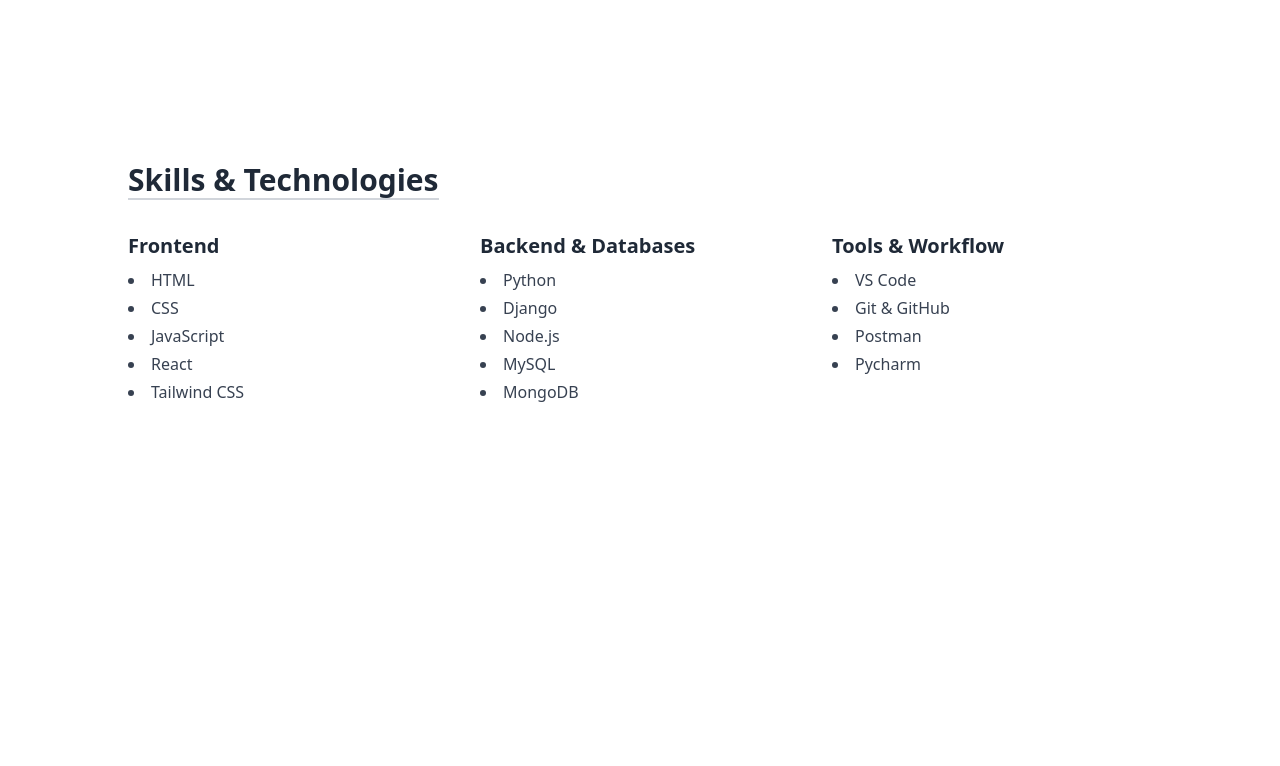
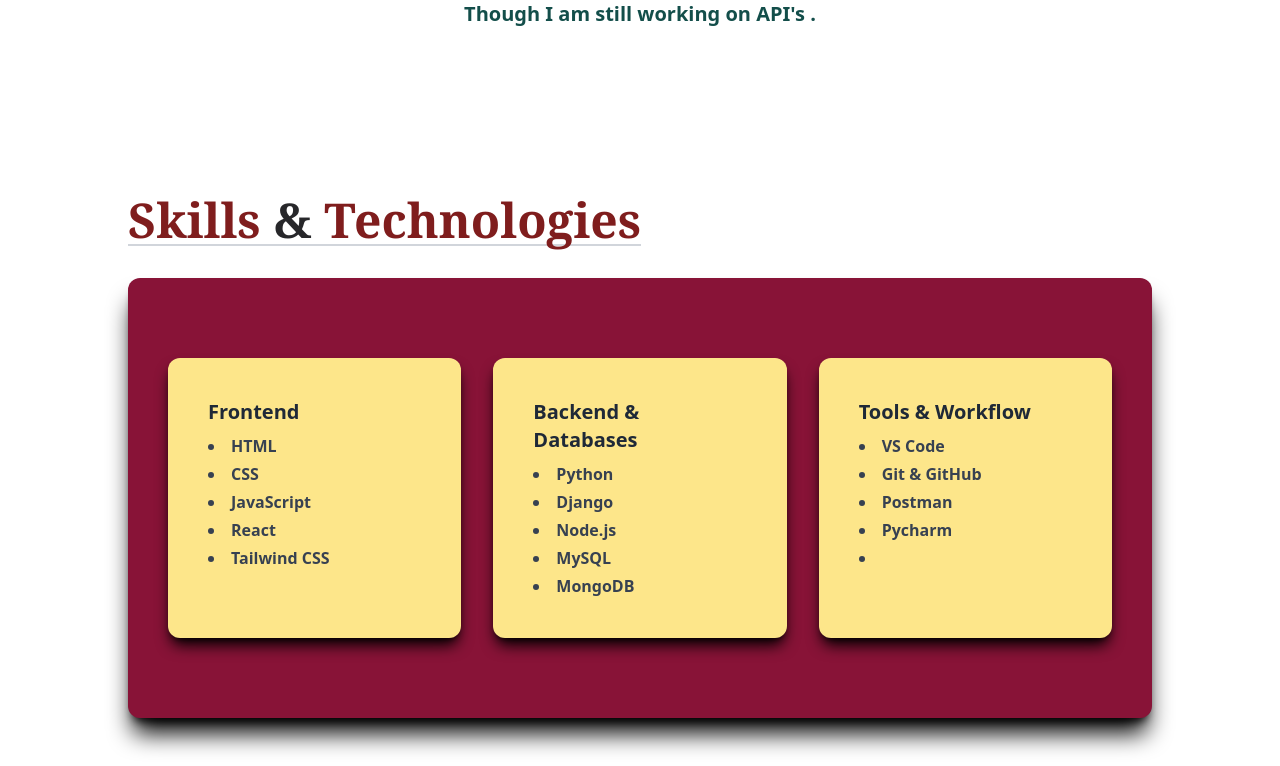
Before and after one commit to surbhi713/portfolio, a React (Vite) app: page /skills in a window 1280 px wide. Shown: the part 1062-1828 px from the top of the page. Before the commit the page ends 1514 px from the top, so only its background shows below. Built offline with nearby package versions, Linux system fonts and the light colour scheme.

Commit message:
skill section comppleted

```diff
--- a/src/section/About.jsx
+++ b/src/section/About.jsx
@@ -19,7 +19,7 @@ function About() {
   return (
     <div id='about' className={`${darkmode ? 'bg-black' : 'bg-transparent'}' lg:py-20 px-20
     flex flex-col justify-center items-center gap-8`}>
-        <h1 className='text-5xl text-midnight text-shadow-lg font-semibold  dark:text-white
+        <h1 className='text-5xl mb-8 border-b-2 border-gray-300 text-shadow-lg font-semibold  dark:text-white
         font-serif' data-aos="zoom-in">About Me</h1>
         <p className='text-teal-900  text-xl font-semibold text-center leading-7 py-10'
         data-aos="zoom-in" data-aos-delay="200">Hey, I'm Surbhi — a frontend developer who turns pixels into purpose.
--- a/src/section/Skills.jsx
+++ b/src/section/Skills.jsx
@@ -1,20 +1,12 @@
 // import React, { use, useEffect } from 'react'
-// import AOS from 'aos';
-// import 'aos/dist/aos.css';
+
 // import Aos from 'aos';
 // import { useDarkMode } from '../components/DarkModeComponent';
 
 
 // function Skills() {
 
-//     useEffect(()=>{
-//         Aos.init({
-//             delay:100,
-//             offset:200,
-//             duration:800,
-//             easing:"ease-in-sine"
-//         })
-//     })
+
 
 //     const{darkmode,toggleDarkMode} = useDarkMode();
 
@@ -29,21 +21,40 @@
 // export default Skills
 
 
-import React from "react";
+import React, { useEffect } from "react";
+import AOS from 'aos';
+import 'aos/dist/aos.css';
+import { useDarkMode } from "../components/DarkModeComponent";
 
 const SkillsSection = () => {
+
+      useEffect(()=>{
+        AOS.init({
+            delay:100,
+            offset:200,
+            duration:800,
+            easing:"ease-in-sine"
+        })
+    })
+
+  const {darkmode,toggleDarkMode} = useDarkMode();
   return (
-    <section id="skills" className="py-12 px-4 bg-white text-gray-800">
-      <div className="max-w-5xl mx-auto">
-        <h2 className="text-3xl font-bold mb-8 border-b-2 border-gray-300 inline-block">
-          Skills & Technologies
+    <section id="skills" className={`${darkmode?"bg-black text-amber-200" :  "bg-transparent"}
+     py-12 justify-center flex px-4 text-gray-800`}>
+      <div className="max-w-5xl mx-auto ">
+        <h2 data-aos="zoom-in" className="text-5xl font-bold  text-red-900 mb-8 border-b-2
+        font-serif border-gray-300 inline-block">
+          Skills <span className="text-zinc-800">&</span> Technologies
         </h2>
 
-        <div className="grid grid-cols-1 sm:grid-cols-2 md:grid-cols-3 gap-8">
+        <div data-aos="zoom-in" data-aos-delay="400" className="grid grid-cols-1 sm:grid-cols-2 md:grid-cols-3 bg-rose-900
+        rounded-xl lg:py-20 py-6 shadow-xl shadow-black border-rose-500 px-10 gap-8">
           {/* Frontend Skills */}
-          <div>
-            <h3 className="text-xl font-semibold mb-2">Frontend</h3>
-            <ul className="list-disc list-inside text-gray-700 space-y-1">
+          <div className="bg-amber-200 rounded-xl py-10 px-10 gap-10 shadow-black
+          shadow-lg transform hover:scale-110 transition-transform duration-300 cursor-pointer
+          ">
+            <h3 className="text-xl font-bold mb-2">Frontend</h3>
+            <ul className="list-disc font-semibold list-inside text-gray-700 space-y-1">
               <li>HTML</li>
               <li>CSS</li>
               <li>JavaScript</li>
@@ -53,9 +64,10 @@ const SkillsSection = () => {
           </div>
 
           {/* Backend & Databases */}
-          <div>
-            <h3 className="text-xl font-semibold mb-2">Backend & Databases</h3>
-            <ul className="list-disc list-inside text-gray-700 space-y-1">
+          <div className="bg-amber-200 rounded-xl  py-10 px-10 gap-10 shadow-black
+          shadow-lg transform hover:scale-110 transition-transform duration-300 cursor-pointer">
+            <h3 className="text-xl font-bold mb-2">Backend & Databases</h3>
+            <ul className="list-disc list-inside font-semibold text-gray-700 space-y-1">
               <li>Python</li>
               <li>Django</li>
               <li>Node.js</li>
@@ -65,13 +77,17 @@ const SkillsSection = () => {
           </div>
 
           {/* Tools & Workflow */}
-          <div>
-            <h3 className="text-xl font-semibold mb-2">Tools & Workflow</h3>
-            <ul className="list-disc list-inside text-gray-700 space-y-1">
+          <div className="bg-amber-200 rounded-xl  py-10 px-10 gap-10 shadow-black
+          shadow-lg transform hover:scale-110 transition-transform duration-300 cursor-pointer">
+
+            <h3 className="text-xl font-bold mb-2">Tools & Workflow</h3>
+            <ul className="list-disc font-semibold list-inside text-gray-700 space-y-1">
               <li>VS Code</li>
               <li>Git & GitHub</li>
               <li>Postman</li>
               <li>Pycharm</li>
+              <li className="decoration-none"></li>
+
             </ul>
           </div>
         </div>
```
